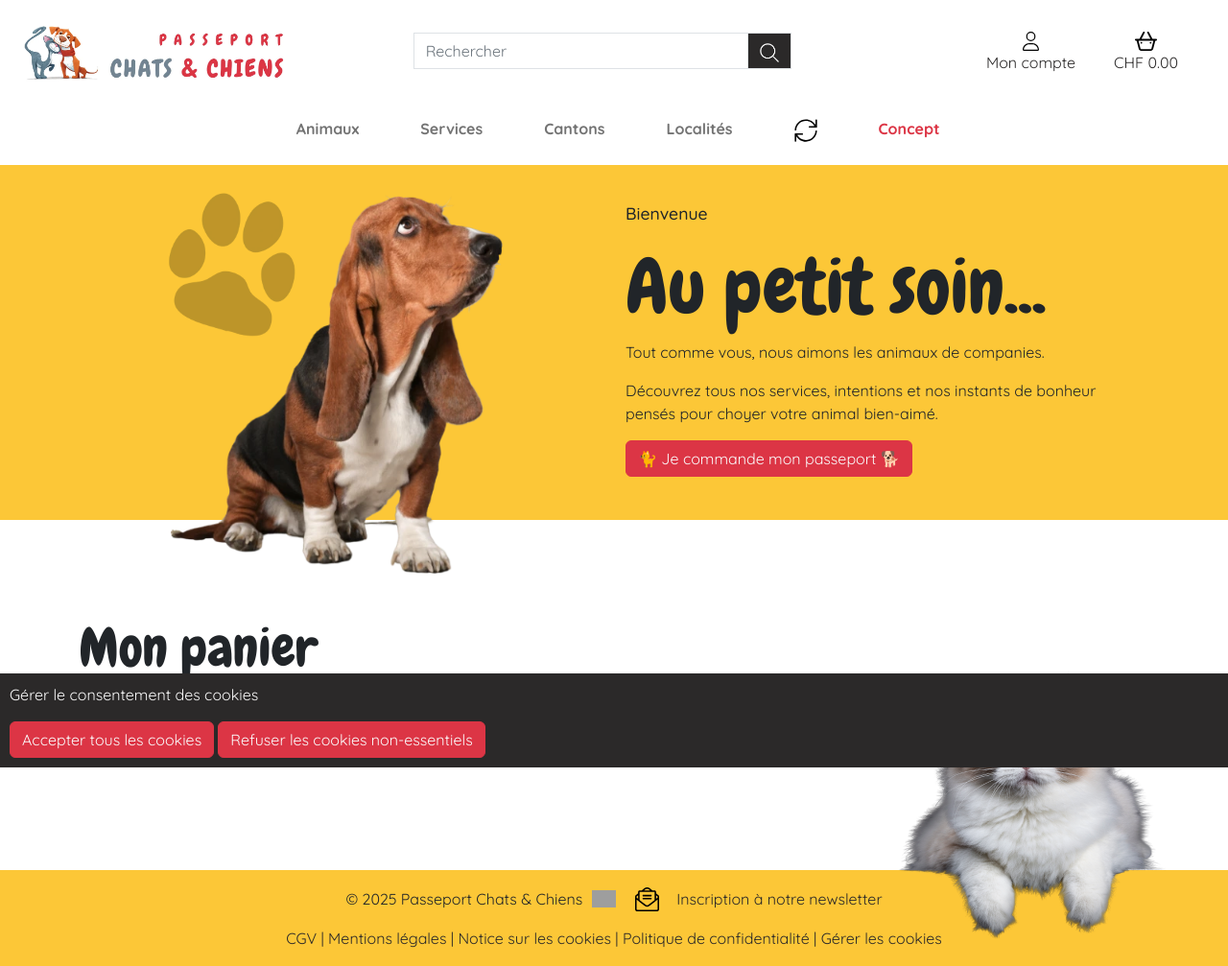
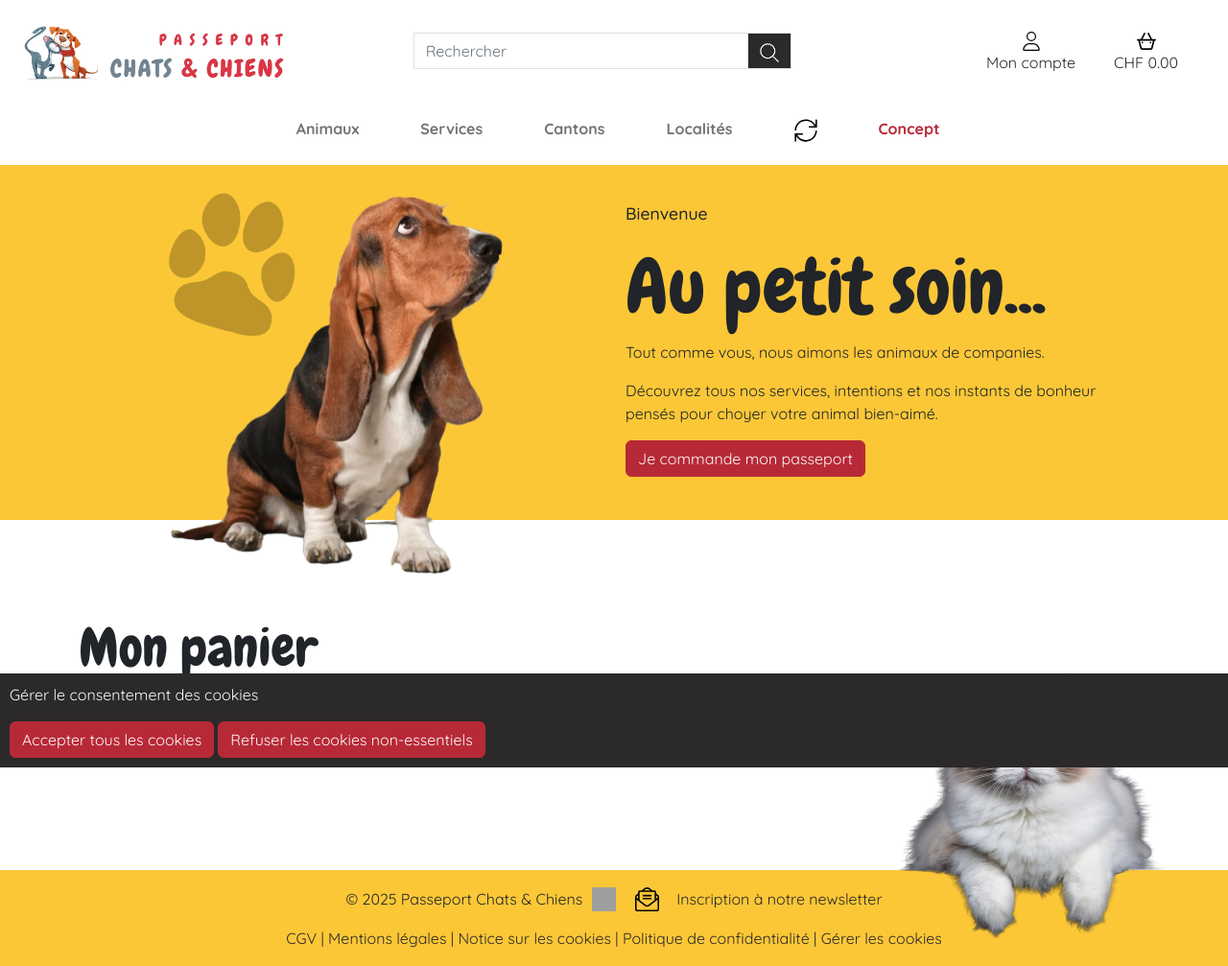
Before and after one commit to PhilippeItsMe/ci-passeport-chats-et-chiens-portfolio5-v2, a Django app: page /bag/ in a window 1280 px wide. Shown: the whole page at 96% size. Run offline with Django 4.2, Linux system fonts and the light colour scheme; some libraries are stand-ins or nearby versions; grey boxes are pictures that could not be loaded.

Commit message:
Fix - increase contrast colors

```diff
--- a/static/css/style.css
+++ b/static/css/style.css
@@ -22,7 +22,7 @@ main {
 :root {
     /*Primary color*/
     --yellow: #FCC737;
-    --orange: #dc3545;
+    --orange: #b72937;
 
     /*Secondary color*/
     --darkgrey: #2B2929;
@@ -169,6 +169,7 @@ a:hover {
 .submit-btn {
     padding: 0.375rem 0.75rem;
     color: var(--orange);
+    font-weight: 500;
     background-color: var(--offwhite);
     border: 1px solid var(--orange);
     border-radius: 0.375rem;
@@ -223,10 +224,11 @@ a:hover {
 
 .logo {
     width: 300px;
-    height: auto;
+    height: 73.95px;
 }
 
 .search-icon {
+    width: 20px;
     height: 20px;
 }
 
@@ -255,6 +257,7 @@ a:hover {
 
 .heropet {
     height: 400px;
+    width: 370.88px;
     margin-top: 30px;
     margin-bottom: -60px;
 }
@@ -350,6 +353,7 @@ footer {
 
 .picto {
     width: 25px;
+    height: 25px;
     margin-right: 10px;
 }
 
--- a/templates/base.html
+++ b/templates/base.html
@@ -174,7 +174,7 @@
                             <input type="hidden" name="redirect_url"
                                 value="{% if 'checkout_success' not in request.path %}{{ request.path }}{% endif %}">
                             <button type="submit" class="orange-btn">
-                                🐈 Je commande mon passeport 🐕
+                                Je commande mon passeport
                             </button>
                         </form>
                     </div>
```
Also changed, not shown: README.md, static/readme/lighthouse.webp.
